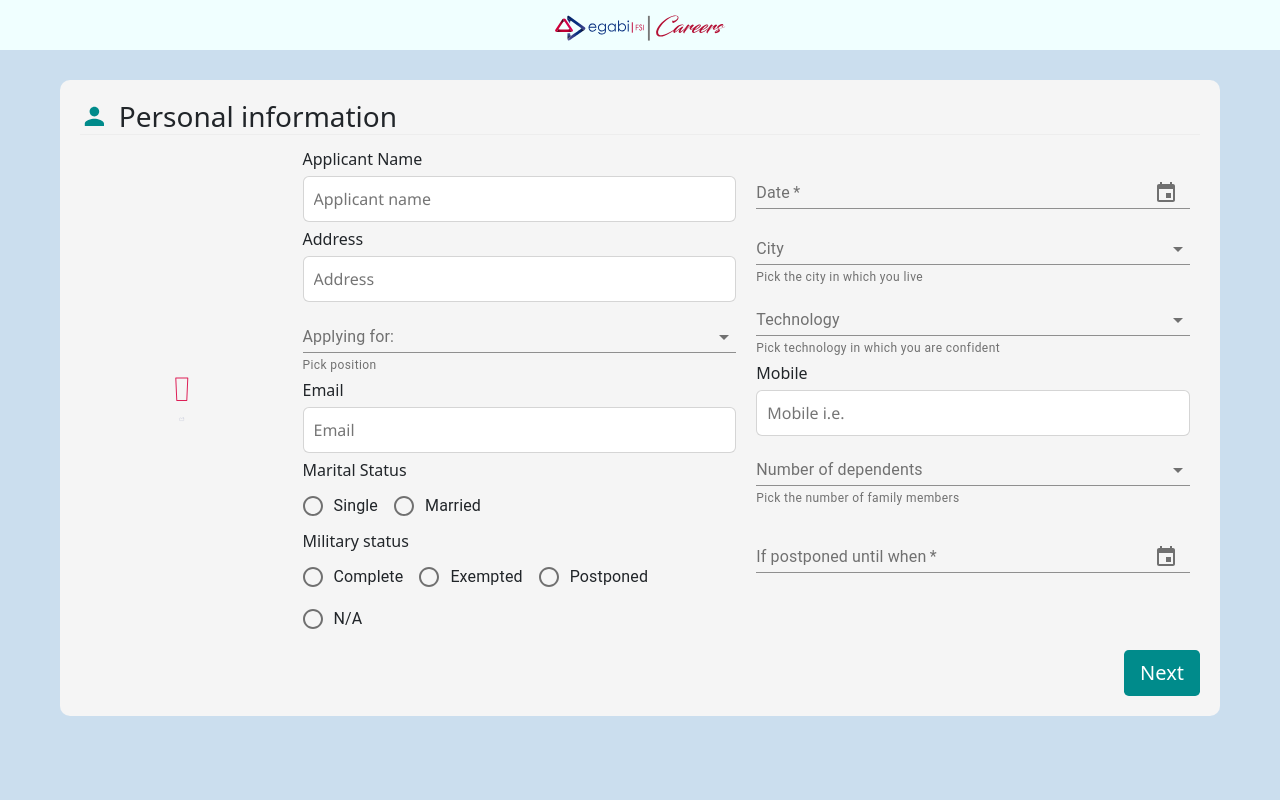
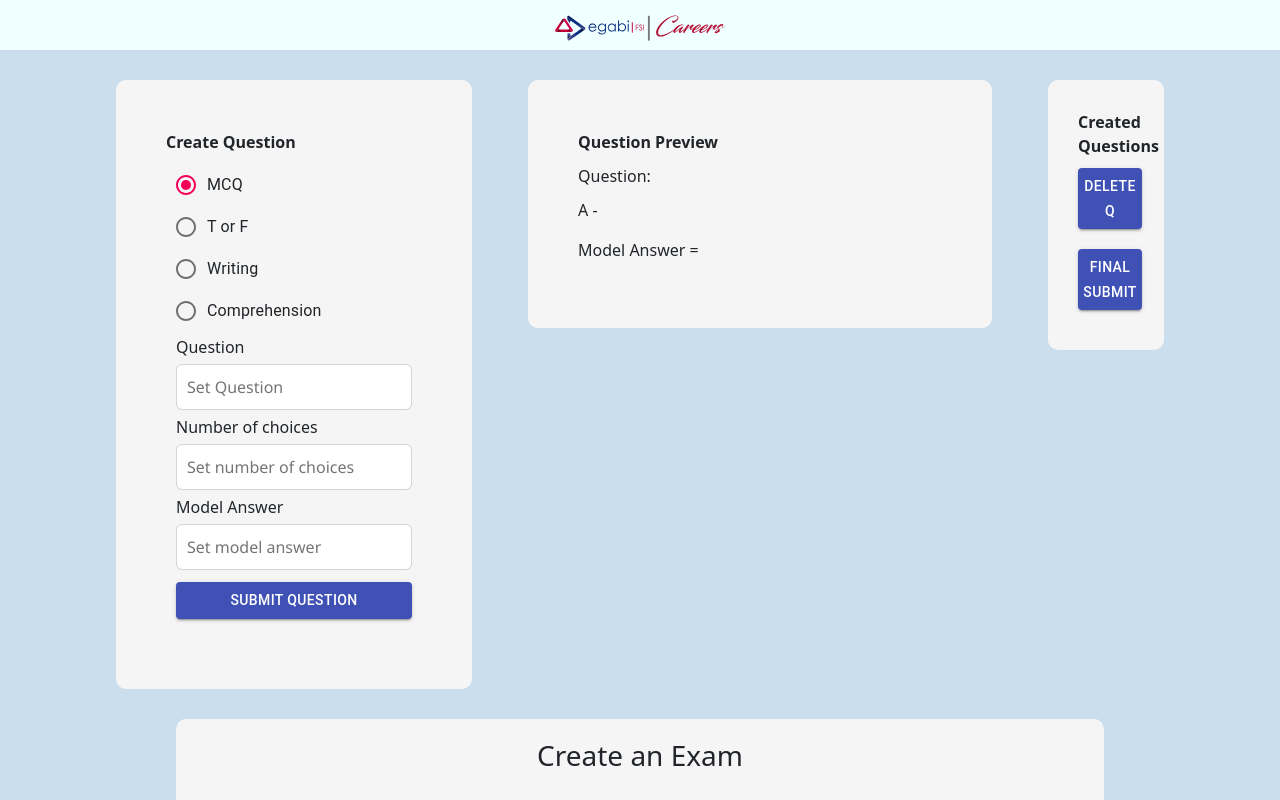
Before and after one commit to FakhrTarabay/InterViewSystem-Egabi, a React (Create React App) app: page / in a window 1280 px wide. Shown: the top 800 px of the page. Built offline with nearby package versions, Linux system fonts and the light colour scheme.

Commit message:
fixed comp sub

```diff
--- a/src/App.js
+++ b/src/App.js
@@ -22,10 +22,10 @@ function App() {
         />
       </header>
       <div className="App">
-        <Container className="col">
+        {/* <Container className="col">
         <Routes />
-      </Container>
-        {/* <div className="create">
+      </Container> */}
+        <div className="create">
           <div
             style={{
               display: "flex",
@@ -47,7 +47,7 @@ function App() {
           >
             <CreateExam />
           </div>
-        </div> */}
+        </div>
       </div>
     </>
   );
--- a/src/components/Exams/CreateTopic.jsx
+++ b/src/components/Exams/CreateTopic.jsx
@@ -72,9 +72,6 @@ const CreateTopic = () => {
     setOptions([...res]);
   }
   function HandleSubmit() {
-    if (Question.length === 0) {
-      return;
-    }
     if (QuestionType === "Comprehension") {
       setQuestions((prevQuestions) => [
         ...prevQuestions,
@@ -281,12 +278,15 @@ const CreateTopic = () => {
             HandleUpdateCompQ={HandleUpdateCompQ}
             setFlag={setFlag}
           />
+          {/* {window.onbeforeunload = ()=>{
+
+          }} */}
           <Button
             className={css.element}
             variant="contained"
             color="primary"
-            type="submit"
-            onClick={() => setFlag(0)}
+            type={QuestionType==='Comprehension'?'button':'submit'}
+            onClick={QuestionType==='Comprehension'?()=>HandleSubmit():()=>setFlag(0)}
           >
             {QuestionType === "Comprehension"
               ? "Submit prompt"
--- a/src/components/Exams/MCQ/MCQ.jsx
+++ b/src/components/Exams/MCQ/MCQ.jsx
@@ -11,7 +11,7 @@ const MCQ = ({setQuestion,Question,setNumChoices,numChoices,createChoices}) => {
                 placeholder="Set Question"
                 onChange={(e) => setQuestion(e.target.value)}
                 value={Question}
-                pattern="[a-zA-Z]{1,}"
+                // pattern="[a-zA-Z]{1,}"
                 type="text"
               ></input>
               <label className={MCQC.formElement}>Number of choices</label>
--- a/src/components/Exams/TakingExam/Exam.jsx
+++ b/src/components/Exams/TakingExam/Exam.jsx
@@ -53,7 +53,7 @@ const Exam = () => {
   const [Questions] = useState([
     {
       number: 1,
-      Question: "aw el mofta7 tl3 day3 f3ln ana h2tl nfsiiiiiii",
+      Question: "What is 9 + 10?",
       type: "MCQ",
       choices: ["1", "2", "3", "4", " 5"],
       answer: 1,
--- a/src/components/Exams/TakingExam/Exam.module.css
+++ b/src/components/Exams/TakingExam/Exam.module.css
@@ -5,9 +5,6 @@
   border-radius: 5px;
   font-size: 30px;
 }
-
-
-
 .rowBtn {
   height: 100%;
   width: 100%;
--- a/src/index.css
+++ b/src/index.css
@@ -15,12 +15,13 @@
 ::-webkit-scrollbar-thumb{
   background-color: darkcyan;
 }
-body    {overflow-y:scroll!important;}
+
 body {
+  overflow-y:scroll!important;
+  padding: 0 !important;
+  background-color:#cbdeee!important;
   height: 100%;
   width: 100%;
-  padding: 0 !important;
-  background-color:#cbdeee!important;
   font-family: -apple-system, BlinkMacSystemFont, 'Segoe UI', 'Roboto', 'Oxygen',
     'Ubuntu', 'Cantarell', 'Fira Sans', 'Droid Sans', 'Helvetica Neue',
     sans-serif;
```
